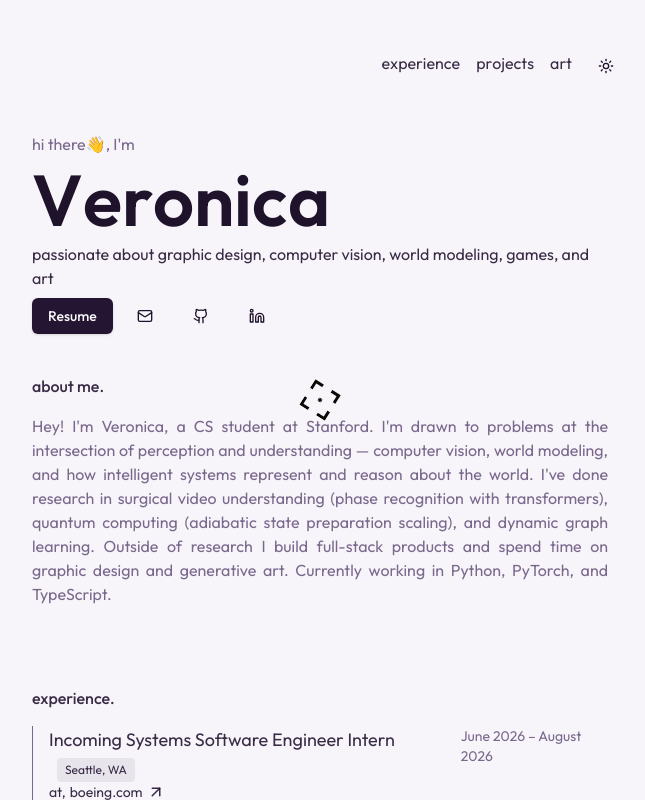
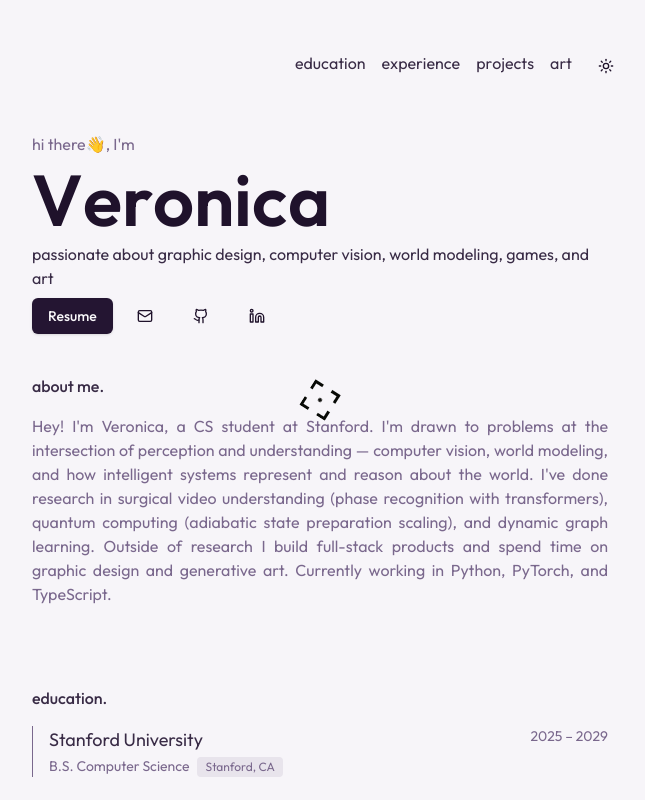
Before and after one commit to veronicawang1/veronica-portfolio, a Next.js app: page / in a window 1280 px wide. Shown: the top 800 px of the page, without its empty margins (320-965 px from the left). Built offline with nearby package versions, Linux system fonts and the light colour scheme.

Commit message:
add education section

```diff
--- a/src/app/data.ts
+++ b/src/app/data.ts
@@ -41,6 +41,15 @@ export const DATA = {
       "I've done research in surgical video understanding (phase recognition with transformers), quantum computing (adiabatic state preparation scaling), and dynamic graph learning. Outside of research I build full-stack products and spend time on graphic design and generative art. Currently working in Python, PyTorch, and TypeScript.",
     BLOG: "",
   },
+
+  EDUCATION: [
+    {
+      SCHOOL: "Stanford University",
+      DEGREE: "B.S. Computer Science",
+      LOCATION: "Stanford, CA",
+      DURATION: "2025 – 2029",
+    },
+  ],
 
   EXPERIENCE: {
     "Boeing": {
--- a/src/app/page.tsx
+++ b/src/app/page.tsx
@@ -6,6 +6,7 @@ import {
   Art,
   Blogs,
   Contact,
+  Education,
   Experience,
   Footer,
   Header,
@@ -84,6 +85,7 @@ export default function Page() {
 
           <Header data={DATA.HEADER} />
           <AboutMe data={DATA.ABOUT_ME} />
+          <Education data={DATA.EDUCATION} />
           <Experience data={DATA.EXPERIENCE} />
           <Projects data={DATA.PROJECTS} all={DATA.ALL_PROJECTS} />
           <Skills data={DATA.SKILLS} />
--- /dev/null
+++ b/src/components/sections/education.tsx
@@ -0,0 +1,35 @@
+interface IEducationEntry {
+  SCHOOL: string;
+  DEGREE: string;
+  LOCATION: string;
+  DURATION: string;
+}
+
+export function Education({ data }: { data: IEducationEntry[] }) {
+  return (
+    <div id="education" className="py-10">
+      <h2 className="font-medium text-primary/90 text-base">education.</h2>
+
+      <ul className="flex flex-col gap-6 mt-4 font-normal text-primary/90 text-base">
+        {data.map((entry, i) => (
+          <li key={i} className="cursor-target">
+            <div className="pl-4 border-l border-muted-foreground hover:border-primary size-full transition-all duration-300">
+              <div className="flex sm:flex-row flex-col justify-between items-start">
+                <div>
+                  <p className="text-primary/90 text-lg">{entry.SCHOOL}</p>
+                  <p className="text-sm text-muted-foreground mt-0.5">
+                    {entry.DEGREE}
+                    <span className="inline-block bg-secondary ml-2 px-2 py-0.5 rounded text-xs">
+                      {entry.LOCATION}
+                    </span>
+                  </p>
+                </div>
+                <p className="text-muted-foreground text-sm max-sm:mt-1">{entry.DURATION}</p>
+              </div>
+            </div>
+          </li>
+        ))}
+      </ul>
+    </div>
+  );
+}
--- a/src/components/sections/index.ts
+++ b/src/components/sections/index.ts
@@ -1,5 +1,6 @@
 export * from "./about-me";
 export * from "./art";
+export * from "./education";
 export * from "./blogs";
 export * from "./contact";
 export * from "./experience";
--- a/src/components/sections/navbar.tsx
+++ b/src/components/sections/navbar.tsx
@@ -27,7 +27,7 @@ export function Navbar() {
     <header className="flex justify-end items-end">
       <nav className="flex items-center gap-2">
         <ul className="flex items-center gap-2 sm:gap-0">
-          {["experience", "projects", "art"].map((link, index) => (
+          {["education", "experience", "projects", "art"].map((link, index) => (
             <li key={index}>
               <AnimatedText href={`/#${link}`}>{link}</AnimatedText>
             </li>
```
